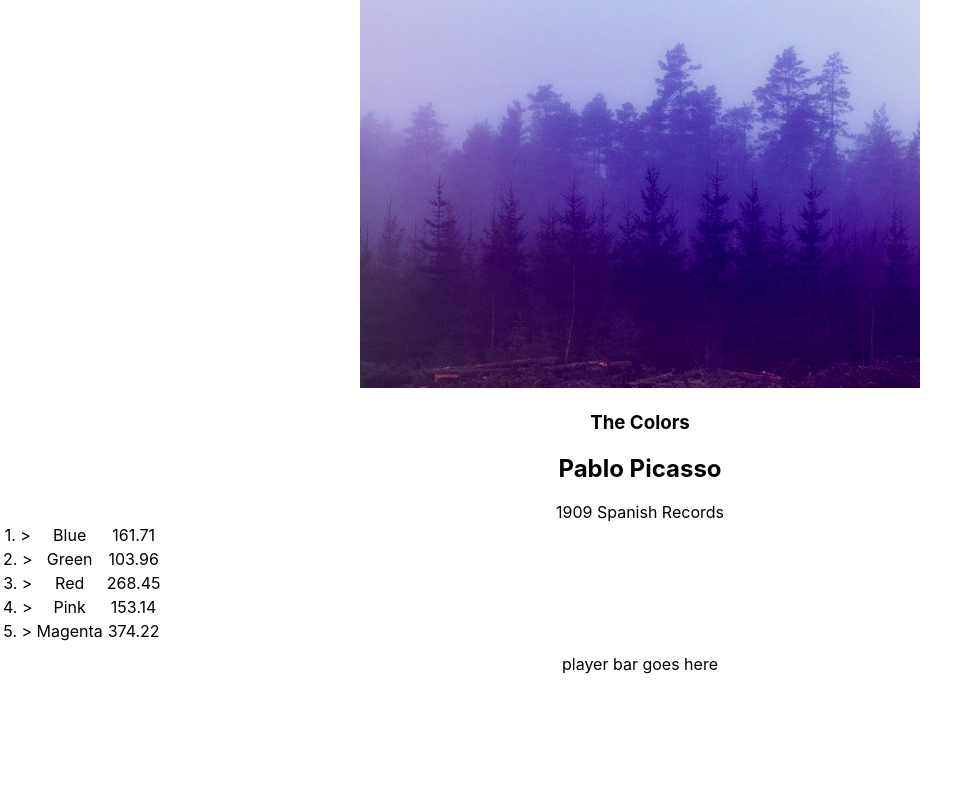
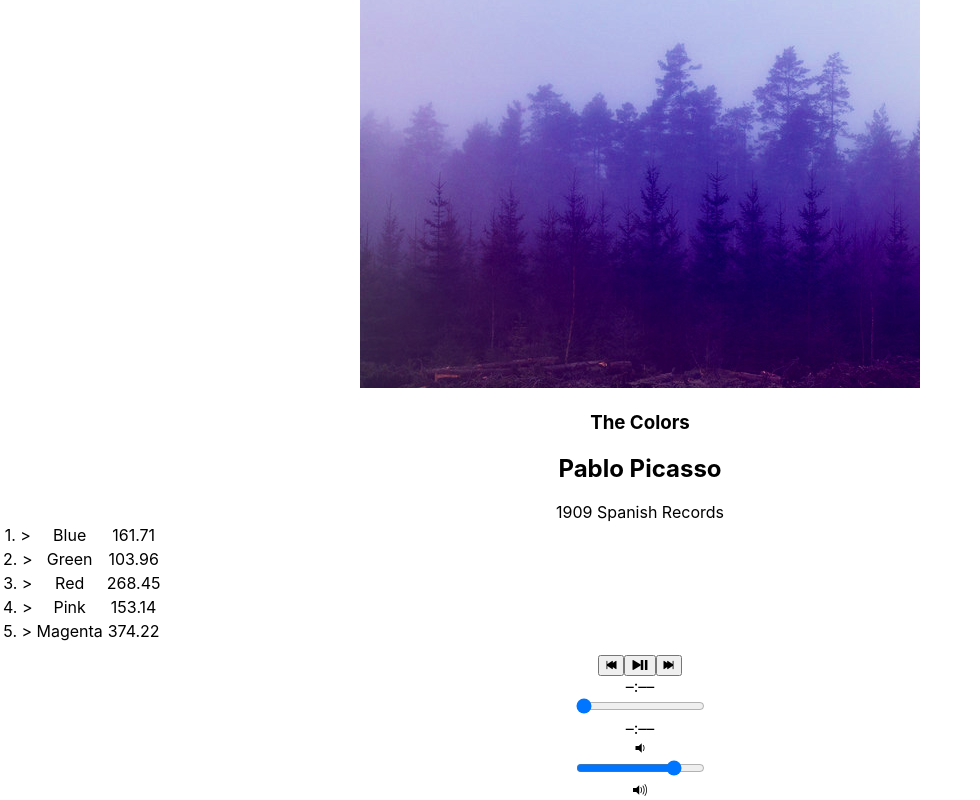
Before and after one commit to itsshaylan/bloc-jams-react, a React (Create React App) app: page /album/the-colors in a window 1280 px wide. Shown: the part 274-1074 px from the top of the page, without its empty margins (0-980 px from the left). Before the commit the page ends 948 px from the top, so only its background shows below. Built offline with nearby package versions, Linux system fonts and the light colour scheme.

Commit message:
added controls

```diff
--- a/src/components/PlayerBar.js
+++ b/src/components/PlayerBar.js
@@ -4,7 +4,28 @@
    render() {
      return (
        <section className="player-bar">
-         player bar goes here
+           <section id="buttons">
+           <button id="previous">
+             <span className="ion-skip-backward"></span>
+           </button>
+           <button id="play-pause">
+             <span className="ion-play"></span>
+             <span className="ion-pause"></span>
+           </button>
+           <button id="next">
+             <span className="ion-skip-forward"></span>
+           </button>
+         </section>
+         <section id="time-control">
+           <div className="current-time">–:––</div>
+           <input type="range" className="seek-bar" value="0" />
+           <div className="total-time">–:––</div>
+         </section>
+         <section id="volume-control">
+           <div className="icon ion-volume-low"></div>
+           <input type="range" className="seek-bar" value="80" />
+           <div className="icon ion-volume-high"></div>
+         </section>
        </section>
      );
    }
```
